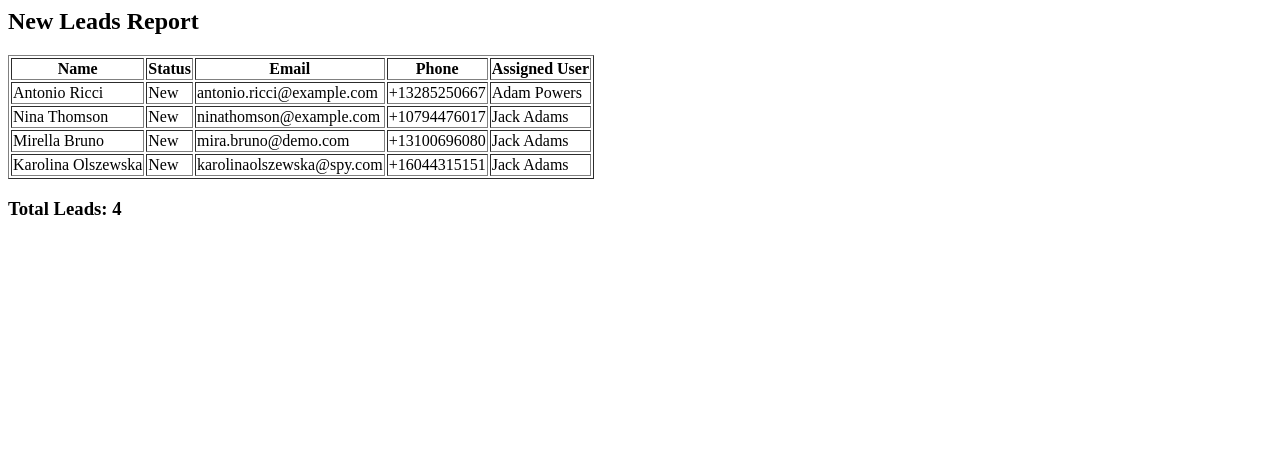
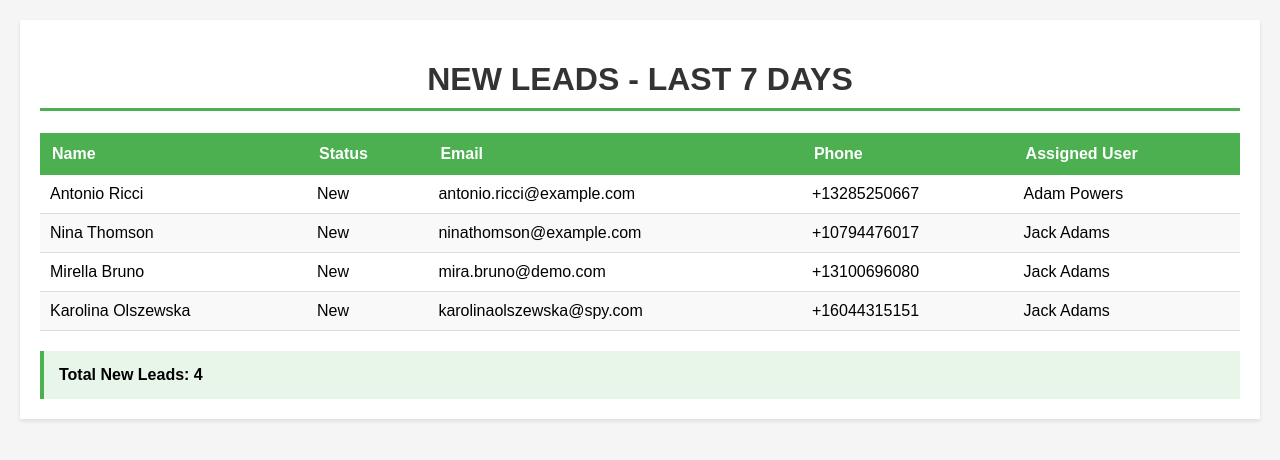
Before and after one commit to omeesham/AIBasedTestAutomationDemo, a website: page Data/newLeadLast7Days.html in a window 1280 px wide. Drawn offline with Linux system fonts and the light colour scheme.

Commit message:
code change final demo

```diff
--- a/Data/newLeadLast7Days.html
+++ b/Data/newLeadLast7Days.html
@@ -1,8 +1,69 @@
-
+<!DOCTYPE html>
 <html>
+<head>
+  <meta charset="UTF-8">
+  <title>New Leads - Last 7 Days</title>
+  <style>
+    body {
+      font-family: Arial, sans-serif;
+      margin: 20px;
+      background-color: #f5f5f5;
+    }
+    .container {
+      max-width: 1200px;
+      margin: 0 auto;
+      background-color: white;
+      padding: 20px;
+      box-shadow: 0 2px 4px rgba(0,0,0,0.1);
+    }
+    h1 {
+      color: #333;
+      text-align: center;
+      border-bottom: 3px solid #4CAF50;
+      padding-bottom: 10px;
+    }
+    table {
+      width: 100%;
+      border-collapse: collapse;
+      margin-top: 20px;
+    }
+    th {
+      background-color: #4CAF50;
+      color: white;
+      padding: 12px;
+      text-align: left;
+      font-weight: bold;
+    }
+    td {
+      padding: 10px;
+      border-bottom: 1px solid #ddd;
+    }
+    tr:hover {
+      background-color: #f1f1f1;
+    }
+    tr:nth-child(even) {
+      background-color: #f9f9f9;
+    }
+    .summary {
+      margin-top: 20px;
+      padding: 15px;
+      background-color: #e8f5e9;
+      border-left: 4px solid #4CAF50;
+      font-weight: bold;
+    }
+    .no-data {
+      text-align: center;
+      padding: 30px;
+      color: #999;
+      font-style: italic;
+    }
+  </style>
+</head>
 <body>
-  <h2>New Leads Report</h2>
-  <table border="1">
+  <div class="container">
+    <h1>NEW LEADS - LAST 7 DAYS</h1>
+    <table>
+      <thead>
         <tr>
           <th>Name</th>
           <th>Status</th>
@@ -10,6 +71,8 @@
           <th>Phone</th>
           <th>Assigned User</th>
         </tr>
+      </thead>
+      <tbody>
         <tr>
           <td>Antonio Ricci</td>
           <td>New</td>
@@ -38,7 +101,11 @@
           <td>+16044315151</td>
           <td>Jack Adams</td>
         </tr>
+      </tbody>
     </table>
-  <h3>Total Leads: 4</h3>
+    <div class="summary">
+      Total New Leads: 4
+    </div>
+  </div>
 </body>
 </html>
```
Also changed, not shown: Common/commonMethods.ts (+6 -1 lines), tests/espocrm-lead-management-complete.spec.ts (+129 -28 lines), 3 other files. Lines whose indentation alone changed are shown as unchanged.
